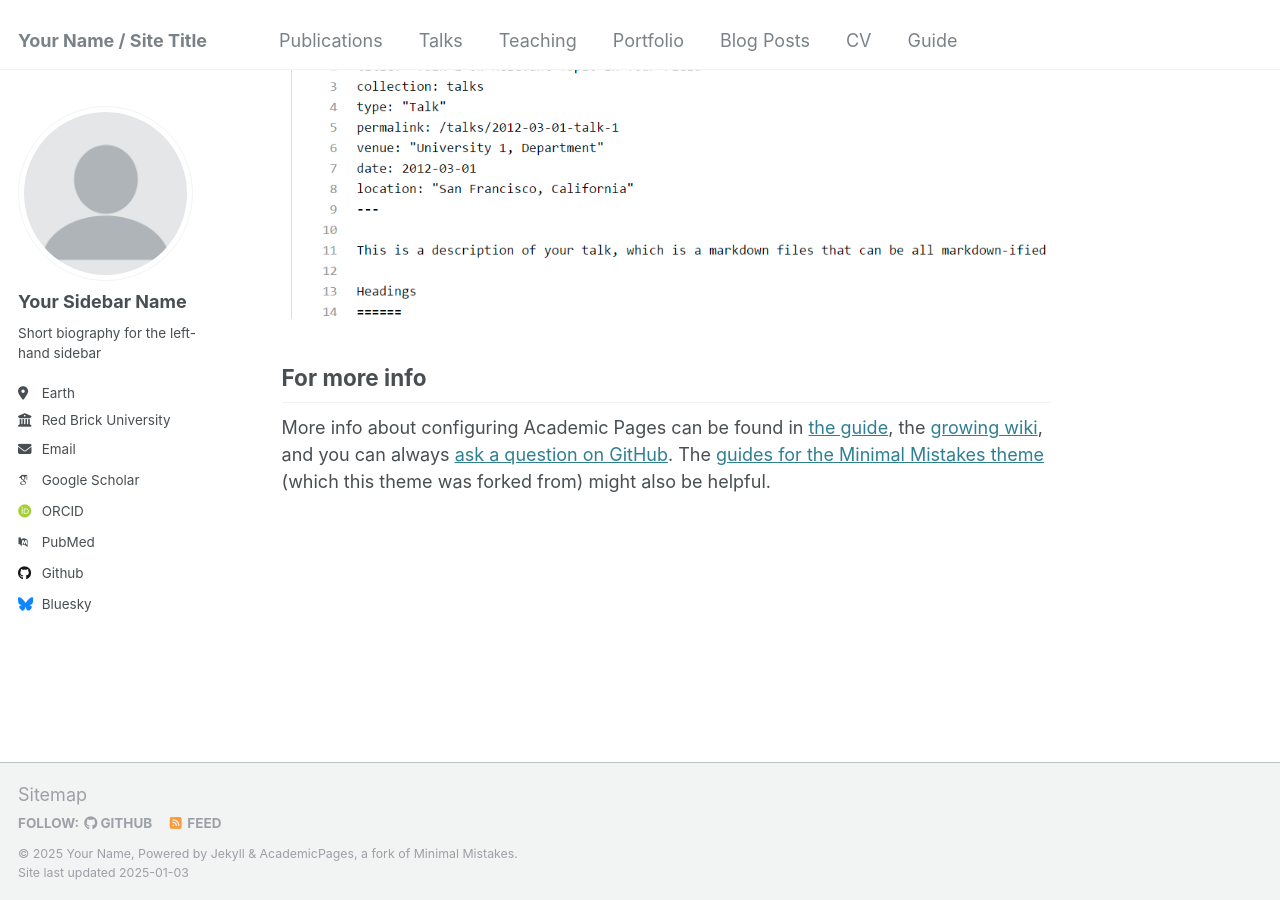
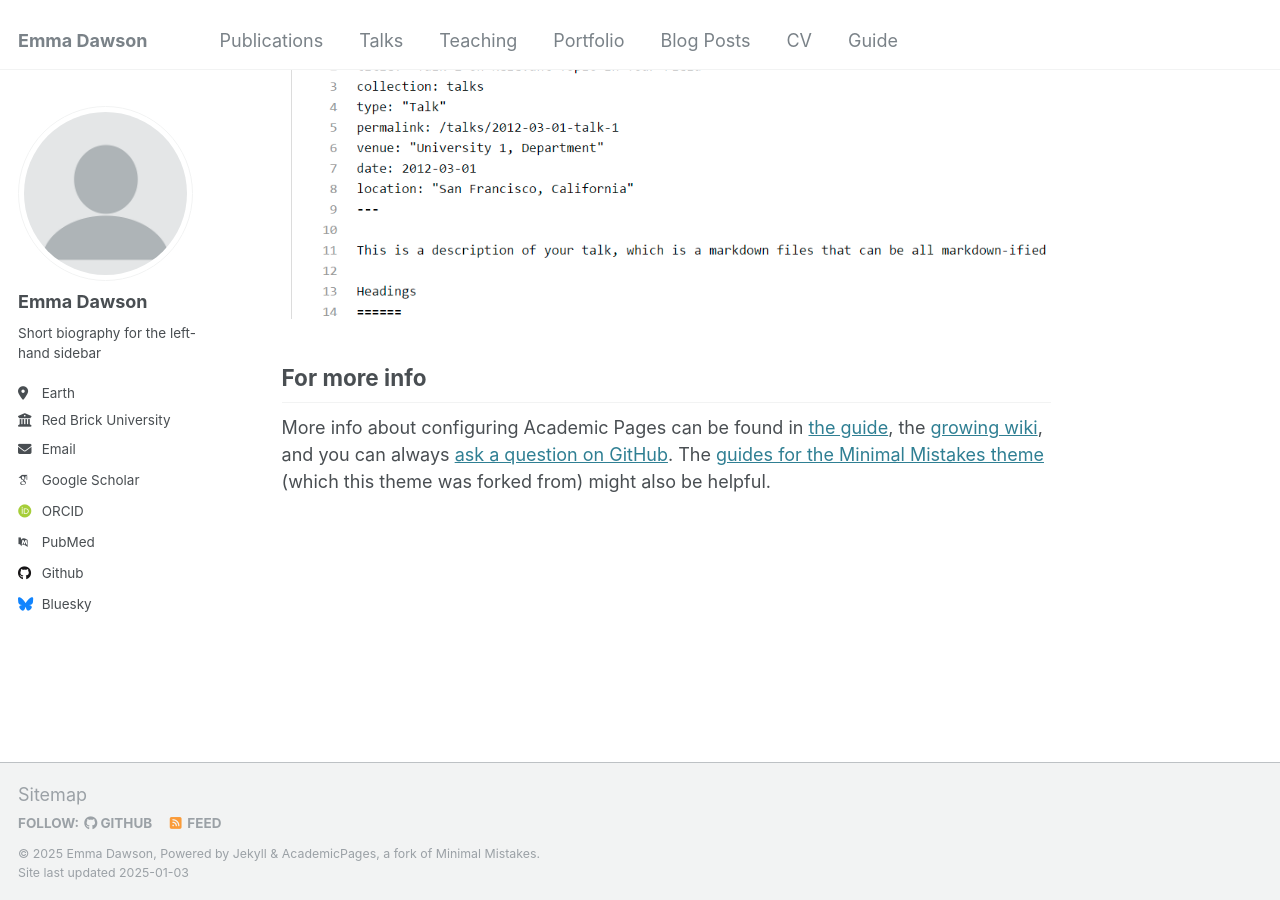
Before and after one commit to Emma-Dawson/Emma-Dawson.github.io, a Jekyll site: the page built from _pages/about.md, in a window 1280 px wide and 900 px high, scrolled down 2643 px. Built offline with Jekyll 4.4.1, drawn with Linux system fonts in a browser that asks for light colours; some web fonts are replaced.

Commit message:
Update _config.yml

```diff
--- a/_config.yml
+++ b/_config.yml
@@ -8,11 +8,11 @@
 
 # Basic Site Settings
 locale                   : "en-US"
-title                    : "Your Name / Site Title"
+title                    : "Emma Dawson"
 title_separator          : "-"
-name                     : &name "Your Name"
-description              : &description "personal description"
-url                      : https://academicpages.github.io # the base hostname & protocol for your site e.g. "https://[your GitHub username].github.io"
+name                     : &name "Emma Dawson"
+description              : &description "Graduate student"
+url                      : https://Emma-Dawson.github.io # the base hostname & protocol for your site e.g. "https://[your GitHub username].github.io"
 baseurl                  : "" # the subpath of your site, e.g. "/blog"
 repository               : "academicpages/academicpages.github.io"
 
@@ -22,7 +22,7 @@ repository               : "academicpages/academicpages.github.io"
 author:
   # Biographic information
   avatar           : "profile.png"
-  name             : "Your Sidebar Name"
+  name             : "Emma Dawson"
   pronouns         : # example: "she/her"
   bio              : "Short biography for the left-hand sidebar"
   location         : "Earth"
```
